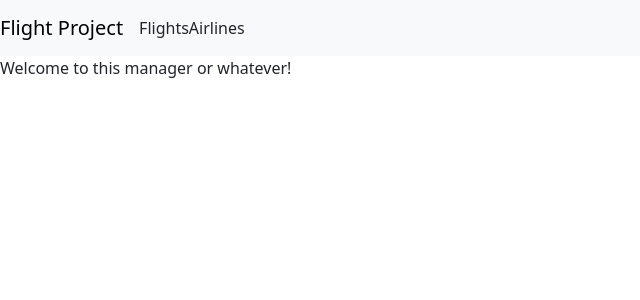
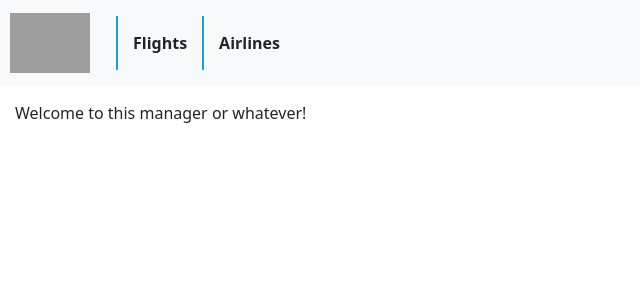
Before and after one commit to SiVGiV/FlightProject, a React (Create React App) app in the folder frontend/: page / in a window 1280 px wide. Shown: the top 300 px of the page, without its empty margins (0-640 px from the left). Built offline with nearby package versions, Linux system fonts and the light colour scheme.

Commit message:
Added some styling + navbar brand image

```diff
--- a/frontend/src/App.js
+++ b/frontend/src/App.js
@@ -1,4 +1,6 @@
 import 'bootstrap/dist/css/bootstrap.min.css';
+import './css/universal.css'
+
 import { BrowserRouter, Routes, Route } from 'react-router-dom';
 
 // Import components
@@ -9,9 +11,10 @@ import HomePage from './pages';
 import FlightsPage from './pages/flights';
 import AirlinesPage from './pages/airlines';
 
+import { BASE_URL } from './config';
 
 const homepage = {
-    '/': 'Flight Project'
+    '/': <img src={`${BASE_URL}static/images/logo.png`} alt="Flight Project" className='logo'/>
 }
 
 const pages = {
@@ -36,9 +39,11 @@ function App() {
     return (
         <BrowserRouter>
             <MyNavBar homePage={ homepage } pages={ pages } login={undefined} />
-            <Routes>
-                { Object.values(pages).map((page, index) => RouteResolver(page, index)) }
-            </Routes>
+            <div className='page-content'>
+                <Routes>
+                    { Object.values(pages).map((page, index) => RouteResolver(page, index)) }
+                </Routes>
+            </div>
         </BrowserRouter>
     );
 }
--- a/frontend/src/components/navigation/navbar.jsx
+++ b/frontend/src/components/navigation/navbar.jsx
@@ -2,7 +2,6 @@ import Nav  from "react-bootstrap/Nav";
 import Navbar from "react-bootstrap/Navbar"
 import NavDropdown from "react-bootstrap/NavDropdown"
 import { Link } from "react-router-dom";
-
 
 
 export default function MyNavBar({homePage, pages, login}){
@@ -12,7 +11,7 @@ export default function MyNavBar({homePage, pages, login}){
         <Navbar expand="lg" sticky="top" className="bg-body-tertiary">
             <Navbar.Brand as={ Link } to={ Object.keys(homePage)[0] }>{ Object.values(homePage)[0] }</Navbar.Brand>
 
-            { Object.entries(pages).map(([k, v], index) => resolvePage(k, v, index)) }
+                { Object.entries(pages).map(([k, v], index) => resolvePage(k, v, index)) }
 
             <Nav className="ms-auto">
                 { login }
@@ -25,9 +24,11 @@ function resolvePage(key, value, index){
     // Check for dropdowns first
     if (((typeof value == 'object')|| (value instanceof Object)) && (typeof Object.values(value)[0] == 'object')){
         return (
-            <NavDropdown title={ key } key={ index }>
-                { Object.entries(value).map(([k, v], ind) => resolveDropdown(k, v, ind)) }
-            </NavDropdown>
+            <div className="navbar-item">
+                <NavDropdown title={ key } key={ index }>
+                    { Object.entries(value).map(([k, v], ind) => resolveDropdown(k, v, ind)) }
+                </NavDropdown>
+            </div>
         );
     }
     // Then normal items
@@ -35,7 +36,7 @@ function resolvePage(key, value, index){
         if (('navbar' in value) && (!value['navbar'])){
             return <></>;
         }
-        return (<Nav.Link as={ Link } to={ value['link'] ?? value['url'] } key={ index }>{ key }</Nav.Link>);
+        return (<div className="navbar-item"><Nav.Link as={ Link } to={ value['link'] ?? value['url'] } key={ index }>{ key }</Nav.Link></div>);
     }
     return (<></>);
 }
--- /dev/null
+++ b/frontend/src/css/universal.css
@@ -0,0 +1,15 @@
+.logo{
+    height: 60px;
+    margin-left: 10px;
+    margin-right: 10px;
+}
+
+.navbar-item{
+    padding: 15px;
+    font-weight: 600;
+    border-left: 2px solid rgb(20, 165, 223);
+}
+
+.page-content{
+    padding: 15px;
+}
```
Also changed, not shown: 1 other file (tests, documents, lock files or other folders).
